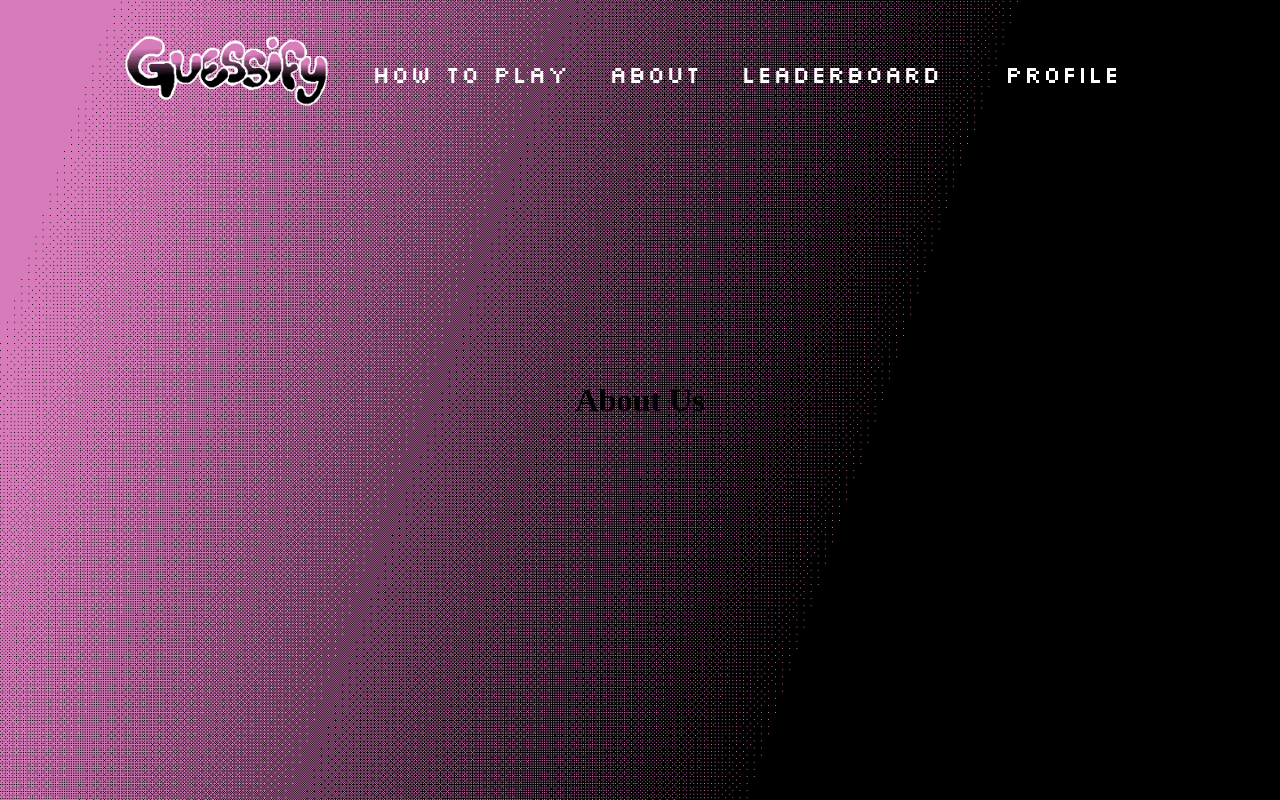
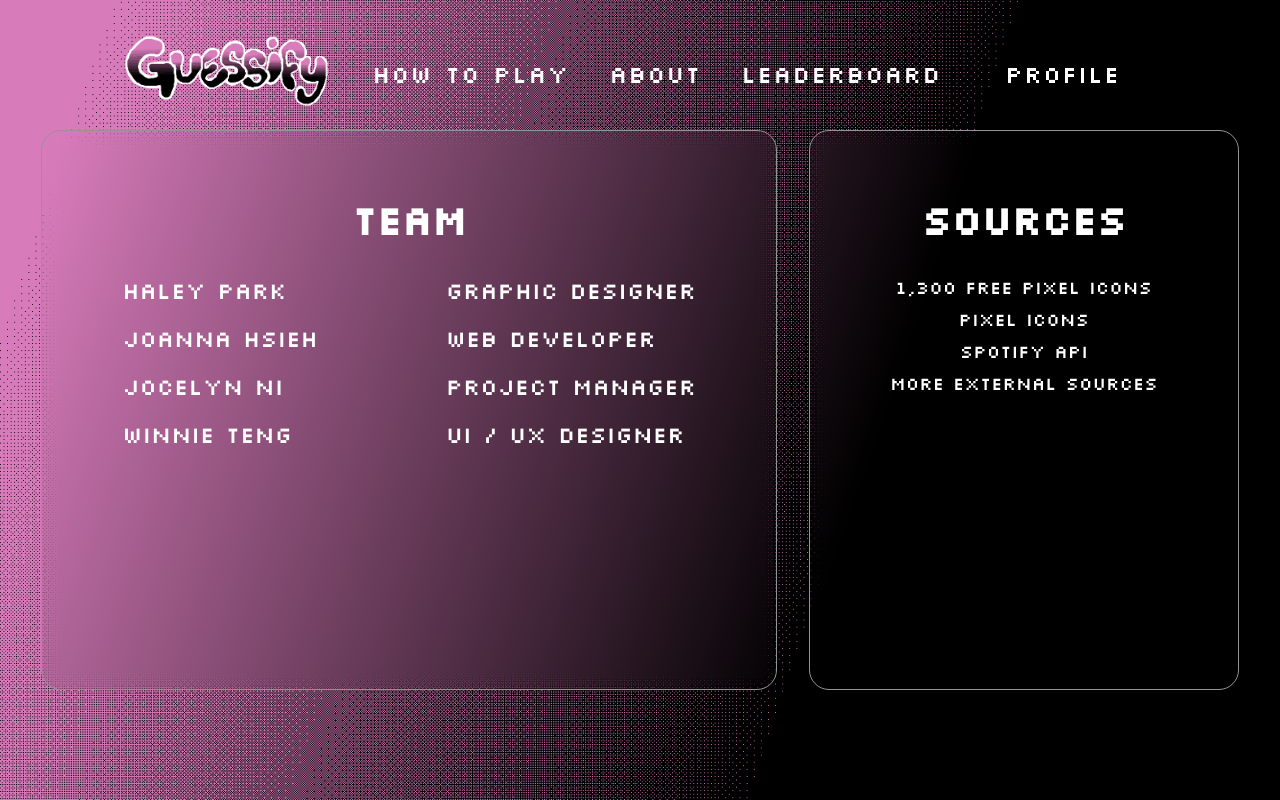
Before and after one commit to vu-cs4289-25s/Guessify, a React (Create React App) app in the folder my-app/: page /about in a window 1280 px wide. Built offline with nearby package versions, Linux system fonts and the light colour scheme.

Commit message:
about page

```diff
--- /dev/null
+++ b/my-app/src/pages/About/About.css
@@ -0,0 +1,65 @@
+/* Container for About page */
+.about-container {
+    display: flex;
+    flex-direction: column;
+    align-items: center;
+    justify-content: center;
+    min-height: 100vh;
+    padding: 0 20px;
+    position: relative;
+}
+
+/* Wrapper for Team and Sources side-by-side */
+.about-overlays-wrapper {
+    display: flex;
+    flex-wrap: wrap;
+    gap: 2rem;
+    height: 70vh;
+    justify-content: center;
+    width: 100%;
+    margin-top: 20px;
+}
+
+/* Overlay panels */
+.about-overlay-panel {
+    background: rgba(255, 255, 255, 0.0);
+    backdrop-filter: blur(10px);
+    padding: 30px 80px;
+    border-radius: 20px;
+    max-width: 90vw;
+    text-align: left;
+    color: white;
+    border: 0.1px solid rgb(148, 148, 148);
+}
+
+/* Overlay titles */
+.about-overlay-title {
+    font-family: "Silkscreen", cursive;
+    font-size: 40px;
+    margin-bottom: 30px;
+    text-align: center;
+}
+
+/* Team panel: 2-column layout for names/roles */
+.about-team-columns {
+    display: grid;
+    grid-template-columns: auto auto;
+    column-gap: 8rem;
+    row-gap: 1.5rem;
+    margin-top: 1rem;
+}
+
+.about-team-col-left p,
+.about-team-col-right p {
+    font-family: "Silkscreen", cursive;
+    font-size: 23px;
+    margin: 0;
+}
+
+/* Sources panel */
+.about-sources p {
+    margin: 0.5rem 0;
+    font-family: "Silkscreen", cursive;
+    font-size: 18px;
+    text-align: center;
+}
--- a/my-app/src/pages/About/About.js
+++ b/my-app/src/pages/About/About.js
@@ -1,11 +1,47 @@
 import React from "react";
 import Navbar from "../../components/Navbar/Navbar";
+import "./About.css";
 
 const About = () => {
   return (
-    <div>
+    <div className="about-container">
       <Navbar />
-      <h1>About Us</h1>
+      <div className="about-overlays-wrapper">
+        {/* Team panel */}
+        <div className="about-overlay-panel about-team-panel">
+          <h2 className="about-overlay-title">TEAM</h2>
+          <div className="about-team-columns">
+            <div className="about-team-col-left">
+              <p>Haley Park</p>
+              <br />
+              <p>Joanna Hsieh</p>
+              <br />
+              <p>Jocelyn Ni</p>
+              <br />
+              <p>Winnie Teng</p>
+            </div>
+            <div className="about-team-col-right">
+              <p>Graphic Designer</p>
+              <br />
+              <p>Web Developer</p>
+              <br />
+              <p>Project Manager</p>
+              <br />
+              <p>UI / UX Designer</p>
+            </div>
+          </div>
+        </div>
+        {/* Sources panel */}
+        <div className="about-overlay-panel about-sources-panel">
+          <h2 className="about-overlay-title">SOURCES</h2>
+          <div className="about-sources">
+            <p>1,300 Free Pixel Icons</p>
+            <p>Pixel Icons</p>
+            <p>Spotify API</p>
+            <p>More External Sources</p>
+          </div>
+        </div>
+      </div>
     </div>
   );
 };
--- a/my-app/src/pages/HowToPlay/HowToPlay.css
+++ b/my-app/src/pages/HowToPlay/HowToPlay.css
@@ -10,7 +10,7 @@
 }
 
 /* Blurred overlay */
-.how-to-blurred-overlay {
+.how-to-overlay {
     background: rgba(255, 255, 255, 0.0);
     backdrop-filter: blur(10px);
     padding: 50px 60px;
--- a/my-app/src/pages/HowToPlay/HowToPlay.js
+++ b/my-app/src/pages/HowToPlay/HowToPlay.js
@@ -6,7 +6,7 @@ const HowToPlay = () => {
   return (
     <div className="how-to-play-container">
       <Navbar />
-      <div className="how-to-blurred-overlay">
+      <div className="how-to-overlay">
         <h1 className="how-to-title">HOW TO PLAY</h1>
         <div className="how-to-icons-container">
           <div className="how-to-icon-box">
```
